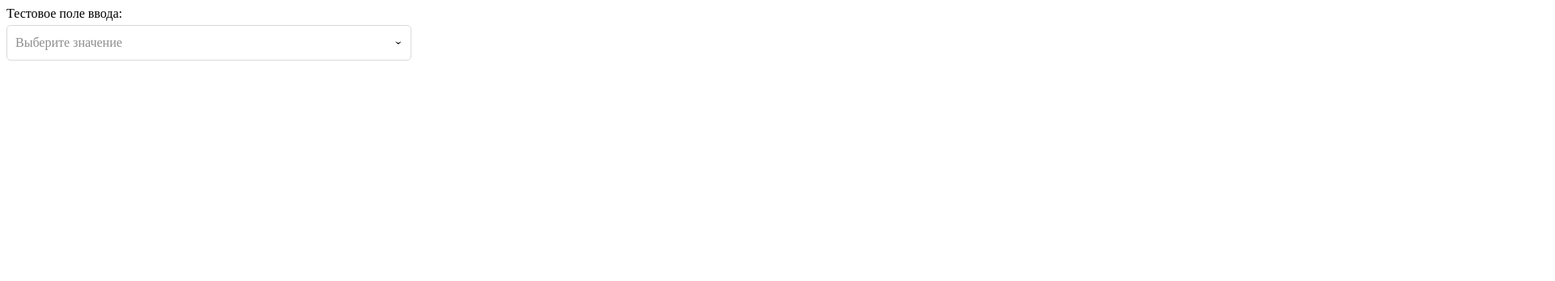
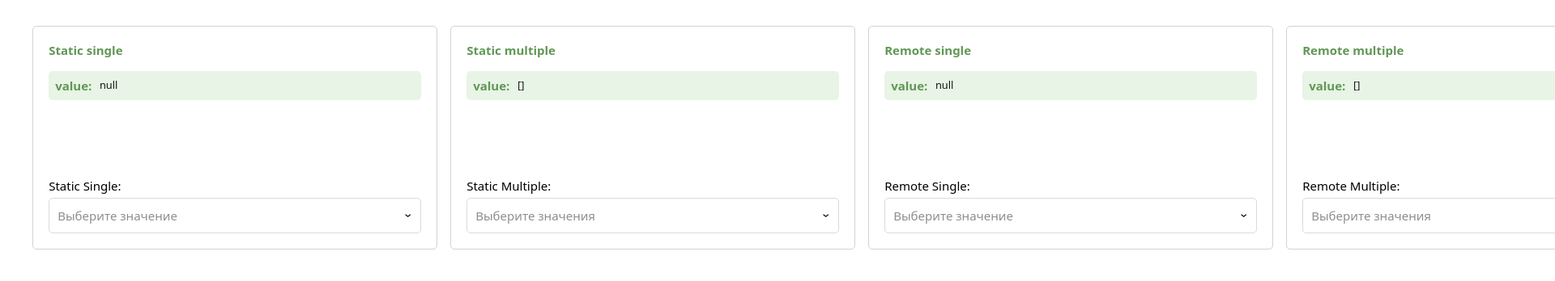
Before and after one commit to heavenlybilly/vue-select-41, a Vue app: page / in a window 1280 px wide. Shown: the top 348 px of the page at 81% size, 1920 px wide, since content can reach past the window. Built offline with nearby package versions, Linux system fonts and the light colour scheme.

Commit message:
dev: improved the demo example

```diff
--- a/src/App.vue
+++ b/src/App.vue
@@ -8,27 +8,169 @@ export default defineComponent({
   components: { VueSelect },
   data() {
     return {
-      value: null,
+      valueStaticSingle: null,
+      valueStaticMultiple: [],
+      valueRemoteSingle: null,
+      valueRemoteMultiple: [],
       options: [
-        { value: '1', label: 'Option 1' },
-        { value: '2', label: 'Option 2' },
-        { value: '3', label: 'Option 3' },
-        { value: '4', label: 'Option 4' },
-        { value: '5', label: 'Option 5' },
+        { value: '1', label: 'Russia' },
+        { value: '2', label: 'USA' },
+        { value: '3', label: 'UK' },
+        { value: '4', label: 'Australia' },
+        { value: '5', label: 'Hungary' },
+        { value: '6', label: 'Canada' },
+        { value: '7', label: 'Belarus' },
       ],
     }
+  },
+  methods: {
+    async fetchOptions(search?: string | null) {
+      const response = await fetch('https://fakestoreapi.com/products')
+      const items: { id: number; title: string }[] = await response.json()
+
+      return items
+        .map((item) => ({
+          value: `${item.id}`,
+          label: item.title,
+        }))
+        .filter((item) => {
+          if (!search) {
+            return true
+          }
+
+          return item.label.toLowerCase().includes(search.toLowerCase())
+        })
+    },
   },
 })
 </script>
 
 <template>
   <div class="wrapper">
-    <vue-select v-model="value" :options="options" label="Тестовое поле ввода" @input=""/>
+    <!-- static single -->
+    <div class="block">
+      <div class="block-title">Static single</div>
+      <div class="logs">
+        <div class="logs-item">
+          <div class="logs-item--label">value:</div>
+          <div class="logs-item--value">{{ valueStaticSingle ?? 'null' }}</div>
+        </div>
+      </div>
+
+      <vue-select v-model="valueStaticSingle" :options="options" label="Static Single" />
+    </div>
+
+    <!-- static multiple -->
+    <div class="block">
+      <div class="block-title">Static multiple</div>
+      <div class="logs">
+        <div class="logs-item">
+          <div class="logs-item--label">value:</div>
+          <div class="logs-item--value">{{ valueStaticMultiple }}</div>
+        </div>
+      </div>
+
+      <vue-select
+        v-model="valueStaticMultiple"
+        :options="options"
+        :selected-display-limit="5"
+        :close-on-select="false"
+        multiple
+        label="Static Multiple"
+      />
+    </div>
+
+    <!-- remote single -->
+    <div class="block">
+      <div class="block-title">Remote single</div>
+      <div class="logs">
+        <div class="logs-item">
+          <div class="logs-item--label">value:</div>
+          <div class="logs-item--value">{{ valueRemoteSingle ?? 'null' }}</div>
+        </div>
+      </div>
+
+      <vue-select
+        v-model="valueRemoteSingle"
+        :remote-function="fetchOptions"
+        remote
+        label="Remote Single"
+      />
+    </div>
+
+    <!-- remote multiple -->
+    <div class="block">
+      <div class="block-title">Remote multiple</div>
+      <div class="logs">
+        <div class="logs-item">
+          <div class="logs-item--label">value:</div>
+          <div class="logs-item--value">{{ valueRemoteMultiple ?? 'null' }}</div>
+        </div>
+      </div>
+
+      <vue-select
+        v-model="valueRemoteMultiple"
+        :remote-function="fetchOptions"
+        :selected-display-limit="2"
+        multiple
+        remote
+        label="Remote Multiple"
+      />
+    </div>
   </div>
 </template>
 
 <style scoped lang="scss">
 .wrapper {
+  display: grid;
+  grid-template-columns: 500px 500px 500px 500px;
+  grid-gap: 1rem;
+  margin-top: 2rem;
+  margin-left: 2rem;
   width: 500px;
+  font-family: system-ui;
+  font-size: 15px;
+}
+
+.block {
+  padding: 1.2rem;
+  border-radius: 5px;
+  border: 1px solid lightgray;
+}
+
+.block-title {
+  font-weight: 600;
+  color: #609755;
+  margin-bottom: 1rem;
+}
+
+.logs {
+  margin-bottom: 2rem;
+  min-height: 100px;
+}
+
+.logs-item {
+  display: flex;
+  align-items: flex-start;
+  gap: 0.6rem;
+  padding: 0.5rem;
+  border-radius: 5px;
+  background-color: #e8f4e5;
+
+  & + & {
+    margin-top: 0.5rem;
+  }
+}
+
+.logs-item--label {
+  font-weight: 600;
+  color: #609755;
+}
+
+.logs-item--value {
+  color: #151515;
+  font-weight: 300;
+  font-size: 0.8rem;
+  line-height: 1.5;
 }
 </style>
--- a/src/VueSelect.vue
+++ b/src/VueSelect.vue
@@ -26,7 +26,7 @@ export default defineComponent({
   props: {
     closeOnSelect: {
       type: Boolean,
-      default: false,
+      default: true,
     },
     label: {
       type: String,
@@ -69,11 +69,7 @@ export default defineComponent({
       default: 3,
     },
   },
-  emits: {
-    input: (value: TVueSelectValue) => true,
-    'dropdown:opened': () => true,
-    'dropdown:closed': () => true,
-  },
+  emits: ['input', 'dropdown:opened', 'dropdown:closed'],
   setup(props, { emit }) {
     const nativeElement: Ref<HTMLSelectElement | null> = ref(null)
     const dropdownElement: Ref<HTMLElement | null> = ref(null)
@@ -188,7 +184,7 @@ export default defineComponent({
       class="vs-native-element"
     />
 
-    <vs-label v-if="label" :required="required" @click="focusChangeHandle"> {{ label }}: </vs-label>
+    <vs-label v-if="label" :required="required" @click="focusChangeHandle"> {{ label }}:</vs-label>
     <vs-field
       :value="value"
       :placeholder="placeholder"
```
